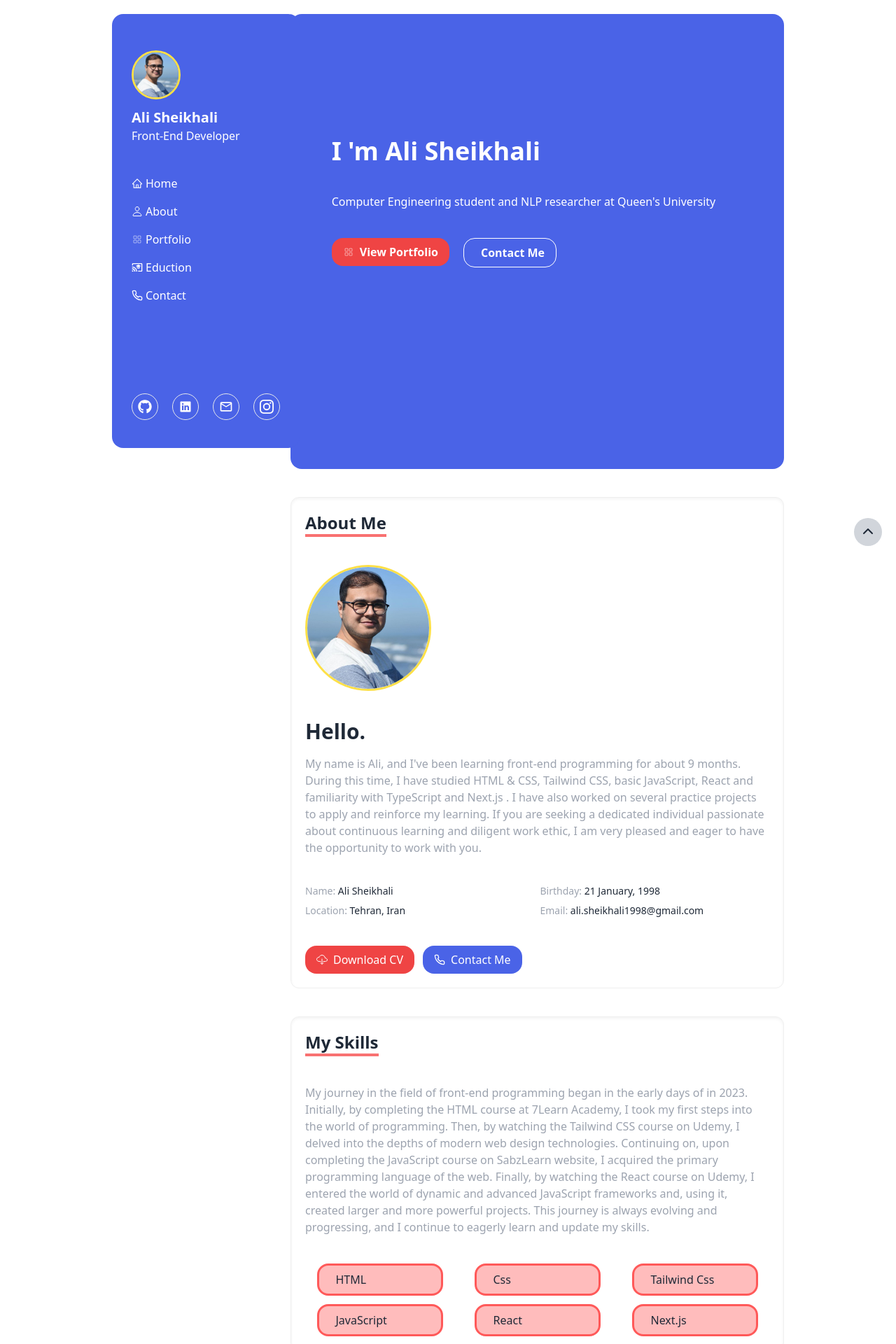
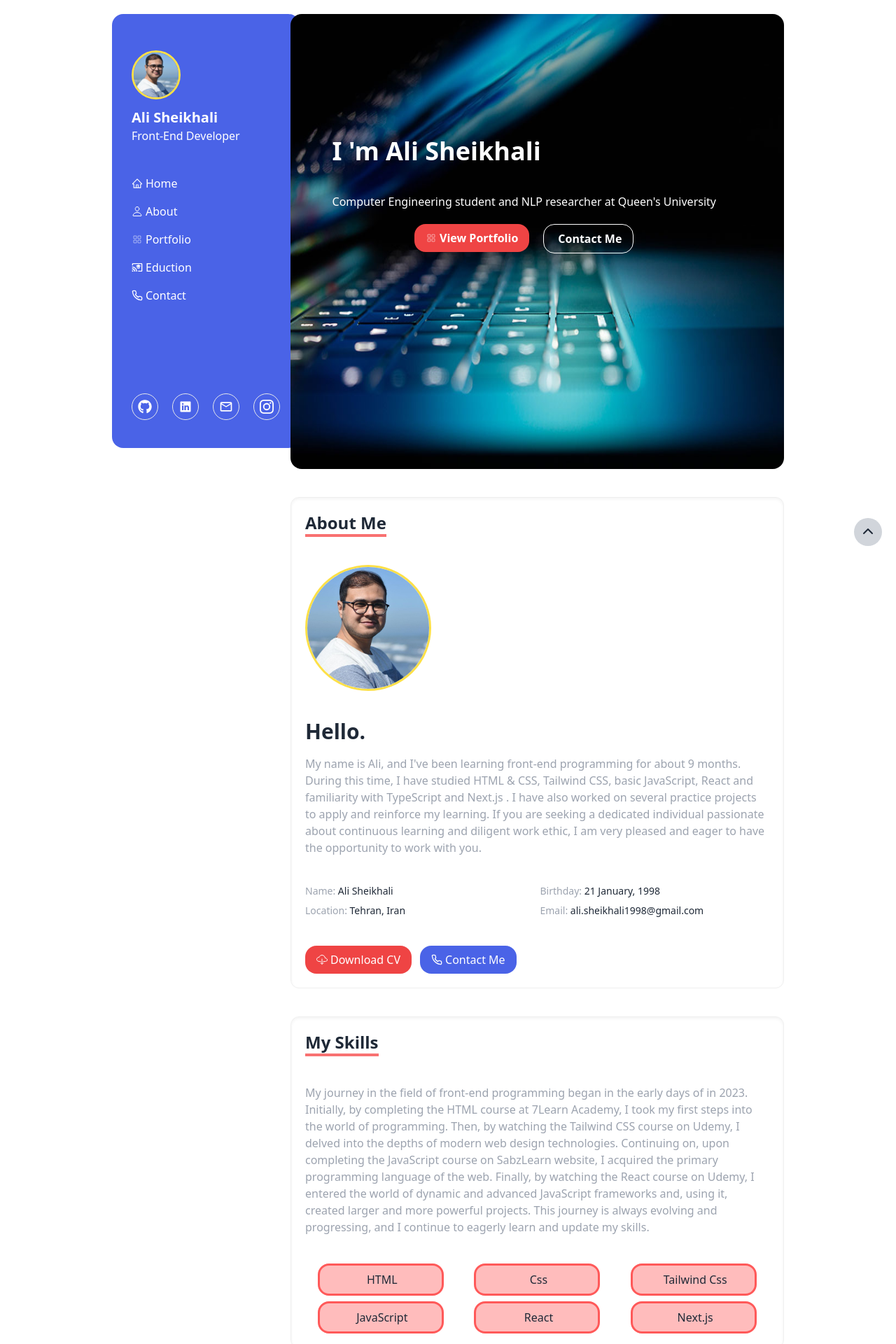
Before and after one commit to ali-sheikhali/portfolio, a React (Create React App) app: page / in a window 1280 px wide. Shown: the top 1920 px of the page at 70% size. Built offline with nearby package versions, Linux system fonts and the light colour scheme.

Commit message:
complete hero header

```diff
--- a/src/components/Buttons.js
+++ b/src/components/Buttons.js
@@ -1,11 +1,28 @@
 import React from "react";
 
-function Buttons({ name, style, logo }) {
+function Buttons({ name, style, logo, hover }) {
   return (
     <div className="">
       <button
         style={style}
-        className="px-4 py-2 rounded-2xl hover:shadow-xl  ease-in duration-300 transition-all flex items-center space-x-2"
+        className="px-4 py-2 rounded-2xl hover:shadow-xl
+        ease-in duration-300 transition-all flex items-center justify-center space-x-1"
+        onMouseEnter={
+          hover
+            ? (e) => {
+                e.target.style.backgroundColor = "#FF5959";
+                e.target.style.color = "#FFFFFF";
+              }
+            : null
+        }
+        onMouseLeave={
+          hover
+            ? (e) => {
+                e.target.style.backgroundColor = style.backgroundColor;
+                e.target.style.color = style.color || ""; // Reset to default color if specified
+              }
+            : null
+        }
       >
         <span>{logo}</span>
         <span>{name}</span>
--- a/src/components/HeroHeader.js
+++ b/src/components/HeroHeader.js
@@ -1,13 +1,24 @@
 import React from "react";
 import Buttons from "./Buttons";
 import { PiSquaresFourThin } from "react-icons/pi";
-
-function HeroHeader({HeroHeaderRef}) {
+import heroBG from "../media/hero-bg900x600.jpg";
+function HeroHeader({ HeroHeaderRef }) {
   return (
-    <div ref={HeroHeaderRef} className="bg-[#4A63E7] rounded-2xl  text-white my-5 lg:h-[650px]">
-      <div className="w-10/12 mx-auto space-y-10 lg:py-44 py-20">
-        <div className="space-y-10">
-          <h1 className="font-bold text-4xl">I 'm Ali Sheikhali</h1>
+    <div ref={HeroHeaderRef} className=" relative my-5">
+      <figure>
+        <img
+          className="w-full lg:h-[650px] h-[329px] rounded-2xl"
+          src={heroBG}
+          alt=""
+        />
+      </figure>
+      <div
+        className="w-10/12 mx-auto absolute top-0
+        flex flex-col justify-center items-center
+      text-white space-y-5 lg:py-44 py-10 ml-10"
+      >
+        <div className="space-y-5 lg:space-y-10 ">
+          <h1 className="font-bold text-2xl md:text-4xl">I 'm Ali Sheikhali</h1>
           <p>
             Computer Engineering student and NLP researcher at Queen's
             University
@@ -16,8 +27,8 @@ function HeroHeader({HeroHeaderRef}) {
         <div className="flex flex-col md:flex-row gap-5 font-bold">
           <Buttons
             name="View Portfolio"
-           logo={<PiSquaresFourThin />}
-            style={{ backgroundColor: "rgb(239 68 68 / var(--tw-bg-opacity))" }}
+            logo={<PiSquaresFourThin />}
+            style={{ backgroundColor: "#EF4444" }}
           />
           <Buttons
             name="Contact Me"
--- a/src/components/MySkills.js
+++ b/src/components/MySkills.js
@@ -19,7 +19,7 @@ function MySkills() {
         evolving and progressing, and I continue to eagerly learn and update my
         skills.
       </p>
-      <div className="grid grid-cols-1 sm:grid-cols-2 md:grid-cols-3 gap-3 justify-items-center">
+      <div className="grid grid-cols-1 sm:grid-cols-2 md:grid-cols-3 gap-2 justify-items-center">
         <Buttons
           name="HTML"
           className="button-style"
@@ -28,6 +28,7 @@ function MySkills() {
             border: "3px solid #FF5959",
             width: "180px",
           }}
+          hover="true"
         />
         <Buttons
           name="Css"
@@ -36,6 +37,7 @@ function MySkills() {
             border: "3px solid #FF5959",
             width: "180px",
           }}
+          hover="true"
         />
         <Buttons
           name="Tailwind Css"
@@ -44,6 +46,7 @@ function MySkills() {
             border: "3px solid #FF5959",
             width: "180px",
           }}
+          hover="true"
         />
         <Buttons
           name="JavaScript"
@@ -52,6 +55,7 @@ function MySkills() {
             border: "3px solid #FF5959",
             width: "180px",
           }}
+          hover="true"
         />
         <Buttons
           name="React"
@@ -60,6 +64,7 @@ function MySkills() {
             border: "3px solid #FF5959",
             width: "180px",
           }}
+          hover="true"
         />
         <Buttons
           name="Next.js"
@@ -68,6 +73,7 @@ function MySkills() {
             border: "3px solid #FF5959",
             width: "180px",
           }}
+          hover="true"
         />
       </div>
     </div>
```
Also changed, not shown: src/media/hero-bg900x600.jpg (added).
